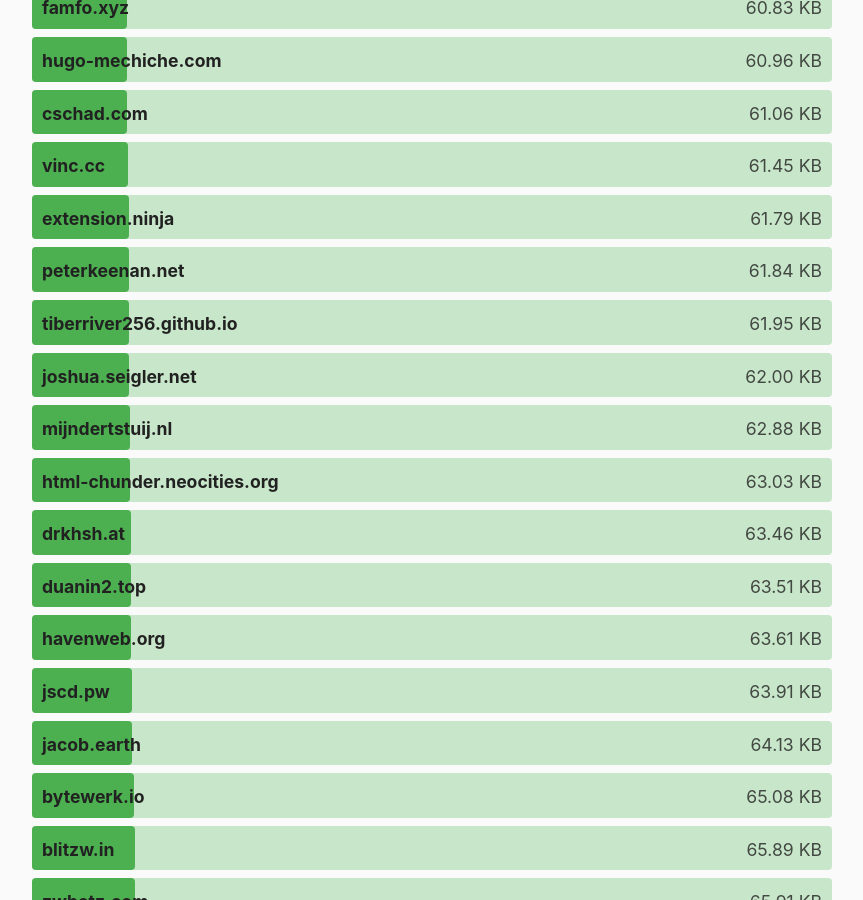
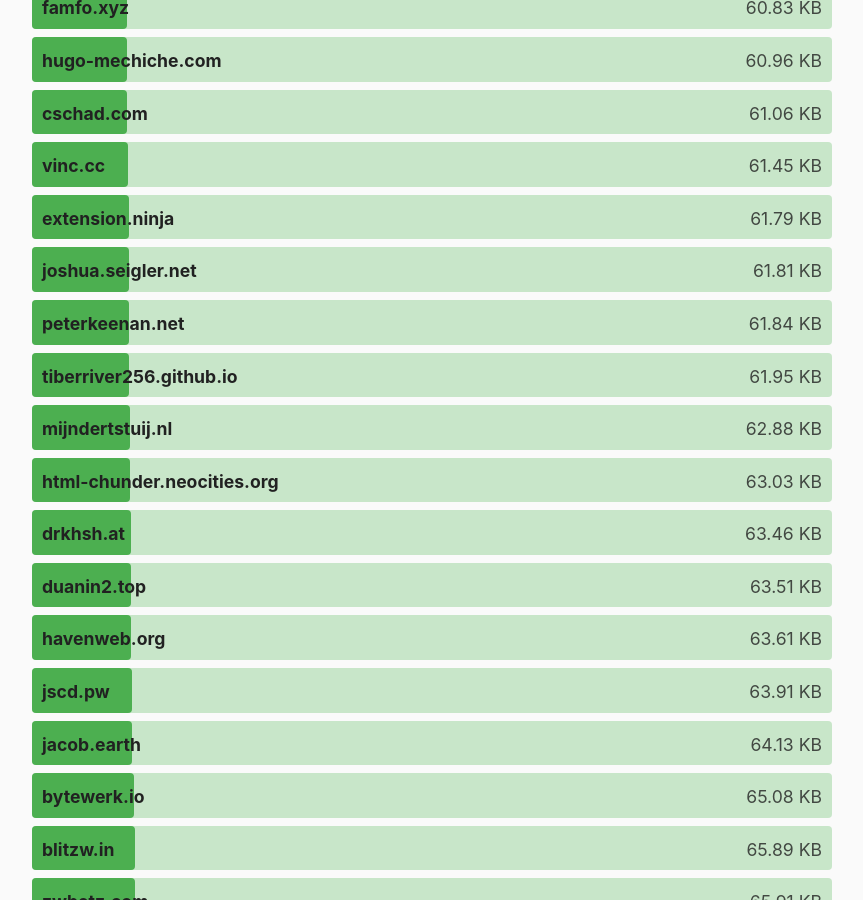
Before and after one commit to kevquirk/512kb.club, a Jekyll site: the page built from index.md, in a window 1280 px wide and 900 px high, scrolled down 18784 px. Shown: the whole window, without its empty margins (208-1071 px from the left). Built offline with Jekyll 4.4.1, drawn with Linux system fonts in a browser that asks for light colours.

Commit message:
more accurate size

```diff
--- a/_data/sites.yml
+++ b/_data/sites.yml
@@ -1,6 +1,6 @@
 - domain: joshua.seigler.net
   url: https://joshua.seigler.net/
-  size: 62
+  size: 61.81
   last_checked: 2025-06-22
 
 - domain: 0xedward.io
```
